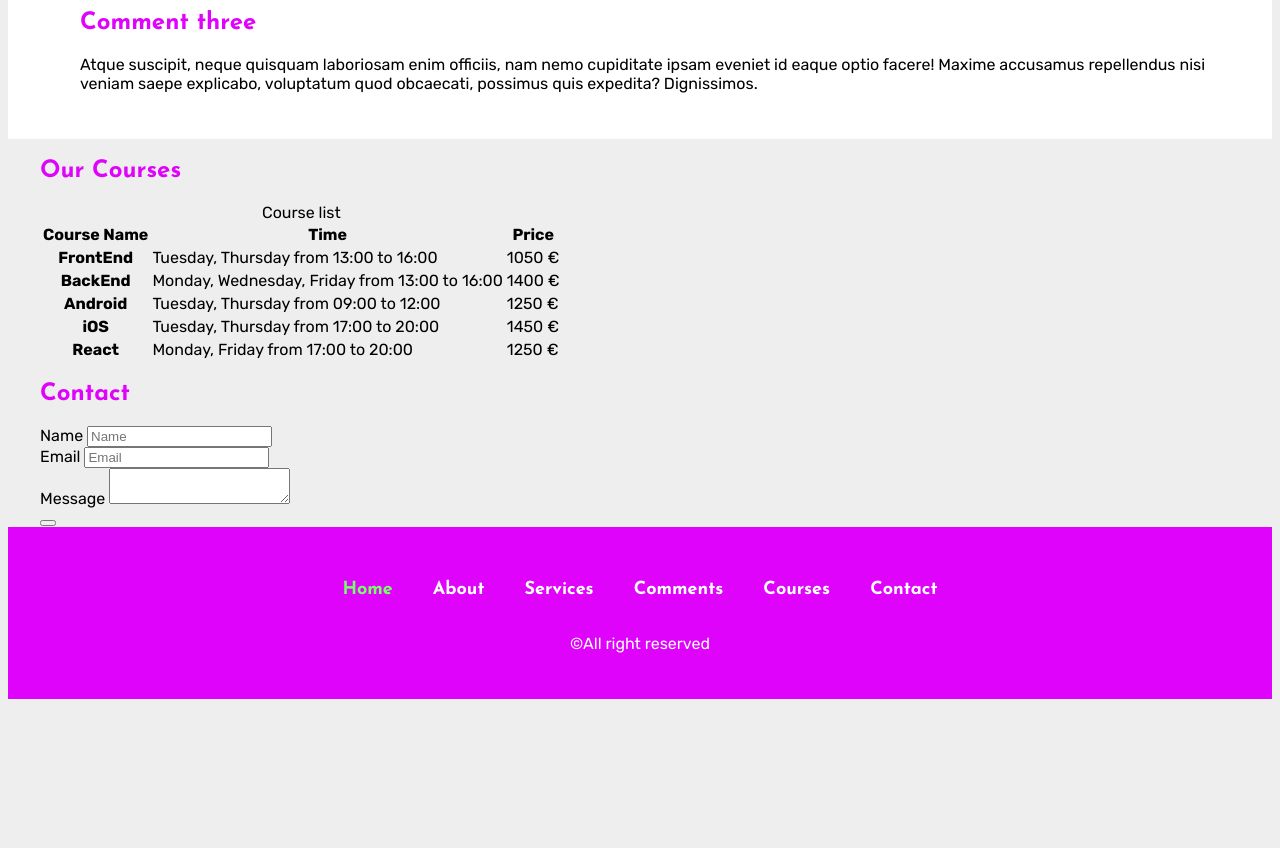
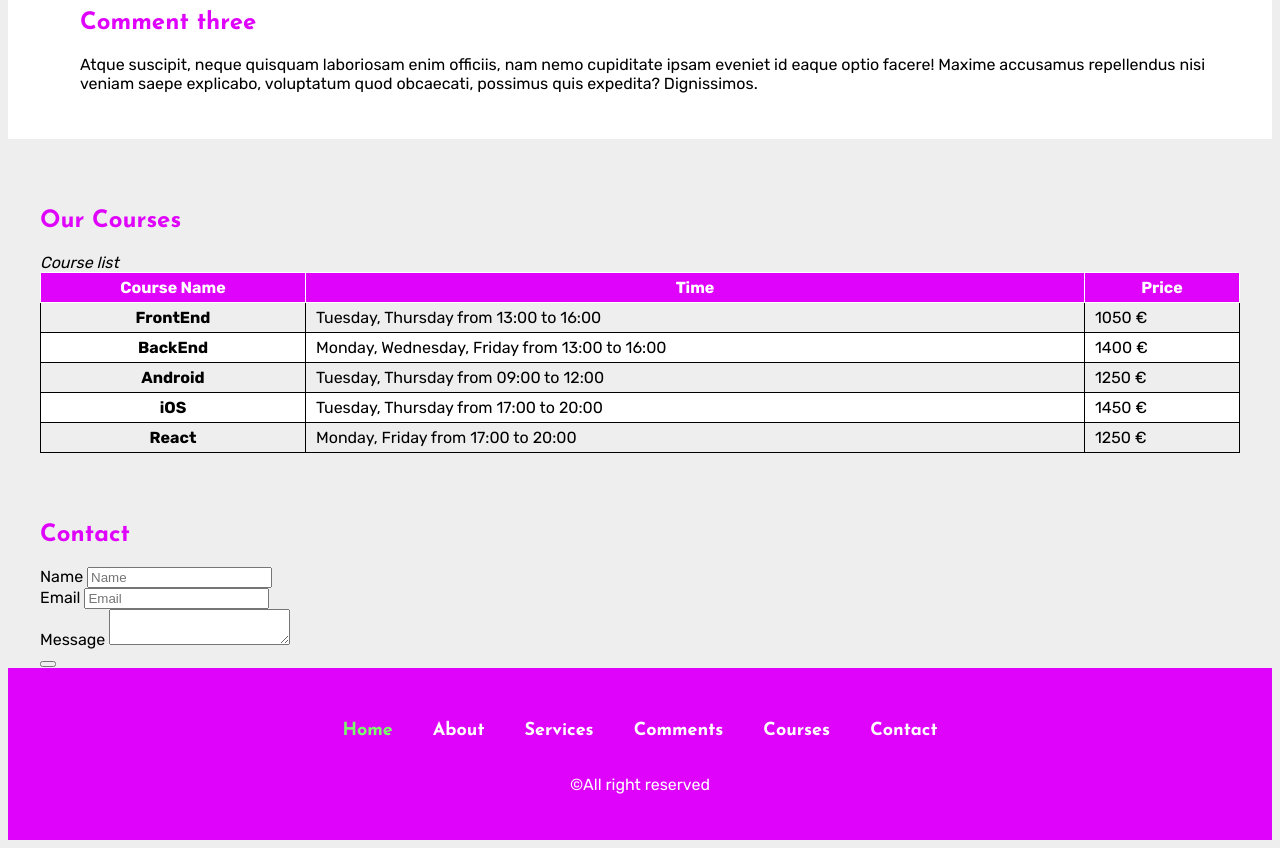
Before and after one commit to Somsea/learningSass, a plain HTML site: page public_html/index.html in a window 1280 px wide. Shown: the part 1500-2348 px from the top of the page. Before the commit the page ends 2207 px from the top, so only its background shows below. Drawn offline with nearby package versions, Linux system fonts and the light colour scheme; files that its build step writes are made by us from their sources.

Commit message:
course section done

```diff
--- a/public_html/index.html
+++ b/public_html/index.html
@@ -138,7 +138,7 @@
             </div>
         </section>
 
-        <section id="courses">
+        <section id="courses" class="course-section">
             <div class="container">
                 <h2>Our Courses</h2>
                 <table>
--- a/public_html/scss/partials/_courseSection.scss
+++ b/public_html/scss/partials/_courseSection.scss
@@ -1,8 +1,49 @@
-/*
-Click nbfs://nbhost/SystemFileSystem/Templates/Licenses/license-default.txt to change this license
-Click nbfs://nbhost/SystemFileSystem/Templates/ClientSide/style.scss to edit this template
-*/
-/*
-    Created on : Mar 23, 2023, 7:06:35 PM
-    Author     : milos
-*/
+
+$table-border: 1px solid $black;
+$table-head-bg: $purple;
+$thead-color: $white;
+$thead-border-color: 1px solid $white;
+$tbody-even-bg: $white;
+$tbody-hover-bg: darken($light-grey, 15%);
+
+
+
+.course-section{
+    padding: 50px 0px;
+
+    table{
+        border: $table-border;
+        border-collapse: collapse;
+        width: 100%;
+
+        caption{
+            text-align: left;
+            font-style: italic;
+        }
+
+        th, td{
+            border: $table-border;
+            padding: 5px 10px;
+        }
+
+        thead{
+            background-color: $table-head-bg;
+            th{
+                color: $thead-color;
+                border: $thead-border-color;
+            }
+        }
+        // thead done
+
+        tbody{
+            tr{
+                &:nth-last-of-type(even){
+                    background-color: $tbody-even-bg;
+                }
+                &:hover{
+                    background-color: $tbody-hover-bg;
+                }
+            }
+        }
+    }
+}
```
Also changed, not shown: public_html/css/theme.css, 1 other file.
